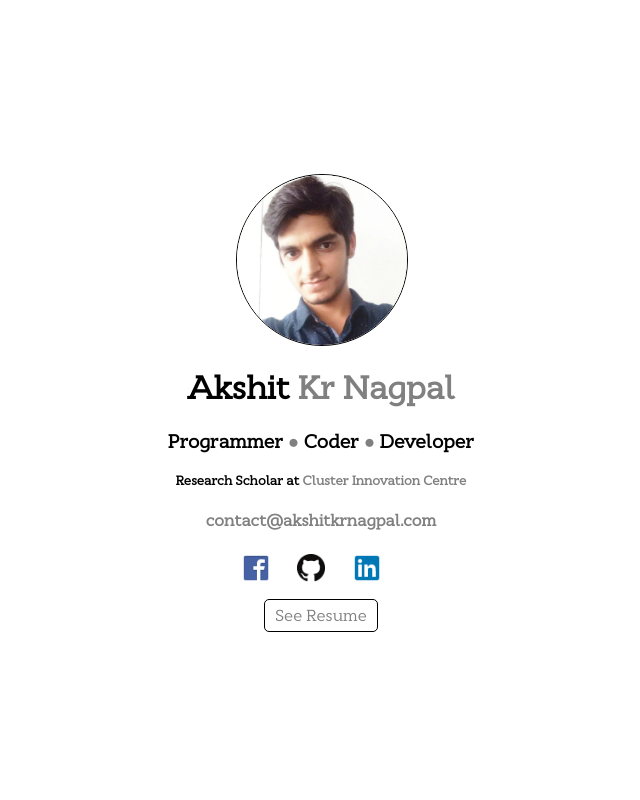
After one commit to AkshitKrNagpal/akshitkrnagpal-old, a PHP site: page /resume in a window 1280 px wide. The commit adds this page. Shown: the whole page, without its empty margins (319-959 px from the left). Run offline with PHP 8.4, Linux system fonts and the light colour scheme; data that the repository does not hold is empty.

Commit message:
Added resume and done few fixes

```diff
--- /dev/null
+++ b/font/stylesheet.css
@@ -0,0 +1,36 @@
+/*
+ * Web Fonts from fontspring.com
+ *
+ * All OpenType features and all extended glyphs have been removed.
+ * Fully installable fonts can be purchased at http://www.fontspring.com
+ *
+ * The fonts included in this stylesheet are subject to the End User License you purchased
+ * from Fontspring. The fonts are protected under domestic and international trademark and
+ * copyright law. You are prohibited from modifying, reverse engineering, duplicating, or
+ * distributing this font software.
+ *
+ * (c) 2010-2016 Fontspring
+ *
+ *
+ *
+ *
+ * The fonts included are copyrighted by the vendor listed below.
+ *
+ * Vendor:      Mint Type
+ * License URL: https://www.fontspring.com/licenses/mint-type/webfont
+ *
+ *
+ */
+
+@font-face {
+    font-family: 'cyntho_slab_proregular';
+    src: url('CynthoSlabPro-Regular-webfont.eot');
+    src: url('CynthoSlabPro-Regular-webfont.eot?#iefix') format('embedded-opentype'),
+         url('CynthoSlabPro-Regular-webfont.woff2') format('woff2'),
+         url('CynthoSlabPro-Regular-webfont.woff') format('woff'),
+         url('CynthoSlabPro-Regular-webfont.ttf') format('truetype'),
+         url('CynthoSlabPro-Regular-webfont.svg#cyntho_slab_proregular') format('svg');
+    font-weight: normal;
+    font-style: normal;
+
+}
--- /dev/null
+++ b/index.php
@@ -0,0 +1,78 @@
+<?php
+function redirectToHTTPS()
+{
+  if($_SERVER["HTTP_X_FORWARDED_PROTO"]==="http")
+  {
+     $_SERVER["HTTP_X_FORWARDED_PROTO"]="https";
+     $redirect= "https://".$_SERVER['HTTP_HOST'].$_SERVER['REQUEST_URI'];
+     header("Location: $redirect");
+  }
+}
+redirectToHTTPS();
+?>
+<html>
+    <head>
+        <title>Akshit Kr Nagpal</title>
+        <link href="style.css" rel="stylesheet">
+        <link href="font/stylesheet.css" rel="stylesheet">
+        <link rel="shortcut icon" type="image/png" href="favicon.png"/>
+        <meta name="viewport" content="width=device-width, initial-scale=1">
+<script>
+  (function(i,s,o,g,r,a,m){i['GoogleAnalyticsObject']=r;i[r]=i[r]||function(){
+  (i[r].q=i[r].q||[]).push(arguments)},i[r].l=1*new Date();a=s.createElement(o),
+  m=s.getElementsByTagName(o)[0];a.async=1;a.src=g;m.parentNode.insertBefore(a,m)
+  })(window,document,'script','https://www.google-analytics.com/analytics.js','ga');
+
+  ga('create', 'UA-84508219-2', 'auto');
+  ga('send', 'pageview');
+
+</script>
+    </head>
+    <body>
+        <div class="container">
+            <div id="profile-image" class="row">
+                <img src="profile-image.png" alt="Akshit Kr Nagpal">
+            </div>
+            <div id="full-name" class="row">
+                <h1>Akshit <span class="grey">Kr Nagpal</span></h1>
+            </div>
+            <div id="title" class="row">
+                <h3>Programmer <span class="grey">&#9679;</span> Coder <span class="grey">&#9679;</span> Developer </h3>
+            </div>
+            <div id="scholastic" class="row">
+                <h4>Research Scholar at <a href="https://ducic.ac.in/" class="grey">Cluster Innovation Centre</a></h4>
+            </div>
+            <div id="email" class="row">
+                <h4><a href="mailto:contact@akshitkrnagpal.com" class="grey"> contact@akshitkrnagpal.com</a></h4>
+            </div>
+            <div id="social-links" class="row">
+                <ul>
+                    <li>
+                        <a href="https://www.facebook.com/nagpalkrakshit" target="_blank">
+                            <div class="img-container">
+                                <img src="social-icons/facebook.png" />
+                            </div>
+                        </a>
+                    </li>
+                    <li>
+                        <a href="https://github.com/AkshitKrNagpal/" target="_blank">
+                            <div class="img-container">
+                                <img src="social-icons/github.png" />
+                            </div>
+                        </a>
+                    </li>
+                    <li>
+                        <a href="https://www.linkedin.com/in/akshit-kr-nagpal-40187110a" target="_blank">
+                            <div class="img-container">
+                                <img src="social-icons/linkedin.png" />
+                            </div>
+                        </a>
+                    </li>
+                </ul>
+            </div>
+            <div id="resume-link" class="row">
+                <span class="btn"><a class="grey no-decor" href="resume.pdf">See Resume</a></span>
+            </div>
+        </div>
+    </body>
+</html>
--- /dev/null
+++ b/phpinfo.php
@@ -0,0 +1 @@
+<?php phpinfo() ?>
--- a/style.css
+++ b/style.css
@@ -41,7 +41,6 @@ body {
 #social-links > ul > li > a > .img-container {
     width:  32px;
     height: 32px;
-    margin: auto;
 }
 #social-links > ul > li > a > .img-container > img {
     width:  28px;
```
Also changed, not shown: profile-image.png (added), 1 other file.
